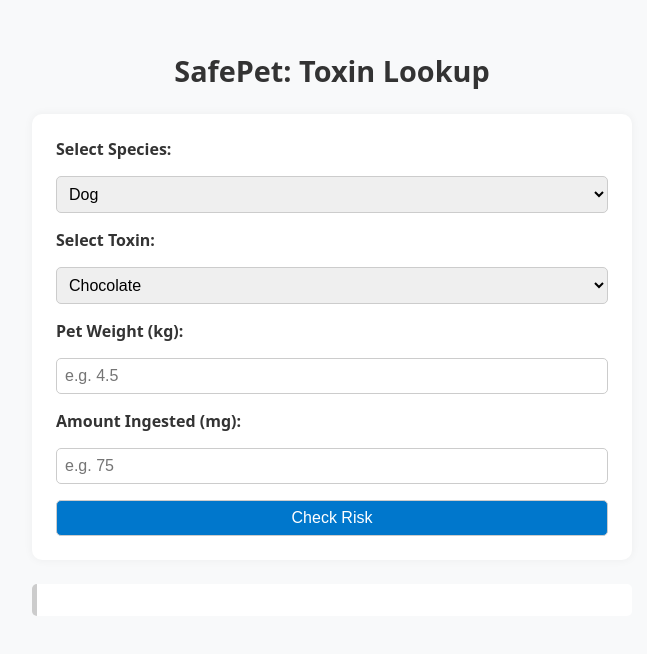
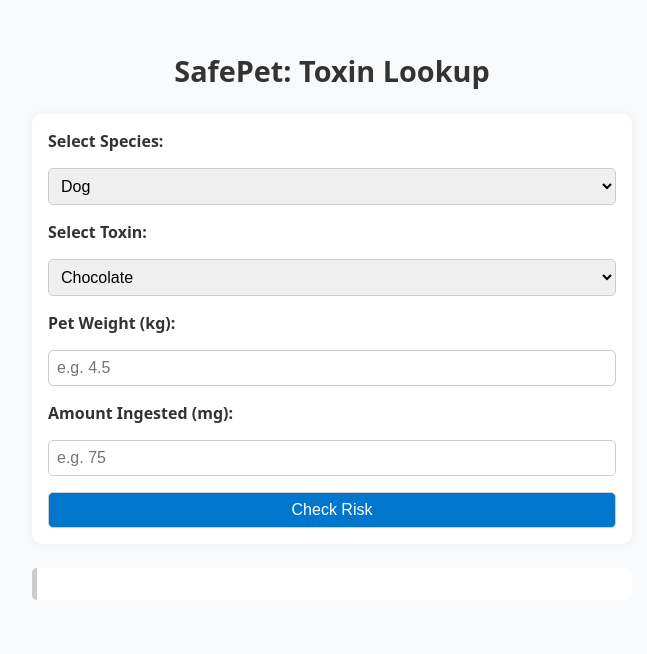
Before and after one commit to gwenfuri2/SafePet, a plain HTML site: page index.html in a window 1280 px wide. Shown: the whole page, without its empty margins (308-955 px from the left). Drawn offline with Linux system fonts and the light colour scheme.

Commit message:
Update style.css
trying a new look

```diff
--- a/style.css
+++ b/style.css
@@ -62,3 +62,8 @@ button:hover {
     padding: 1rem;
   }
 }
+
+  form {
+    padding: 1rem;
+  }
+}
```
